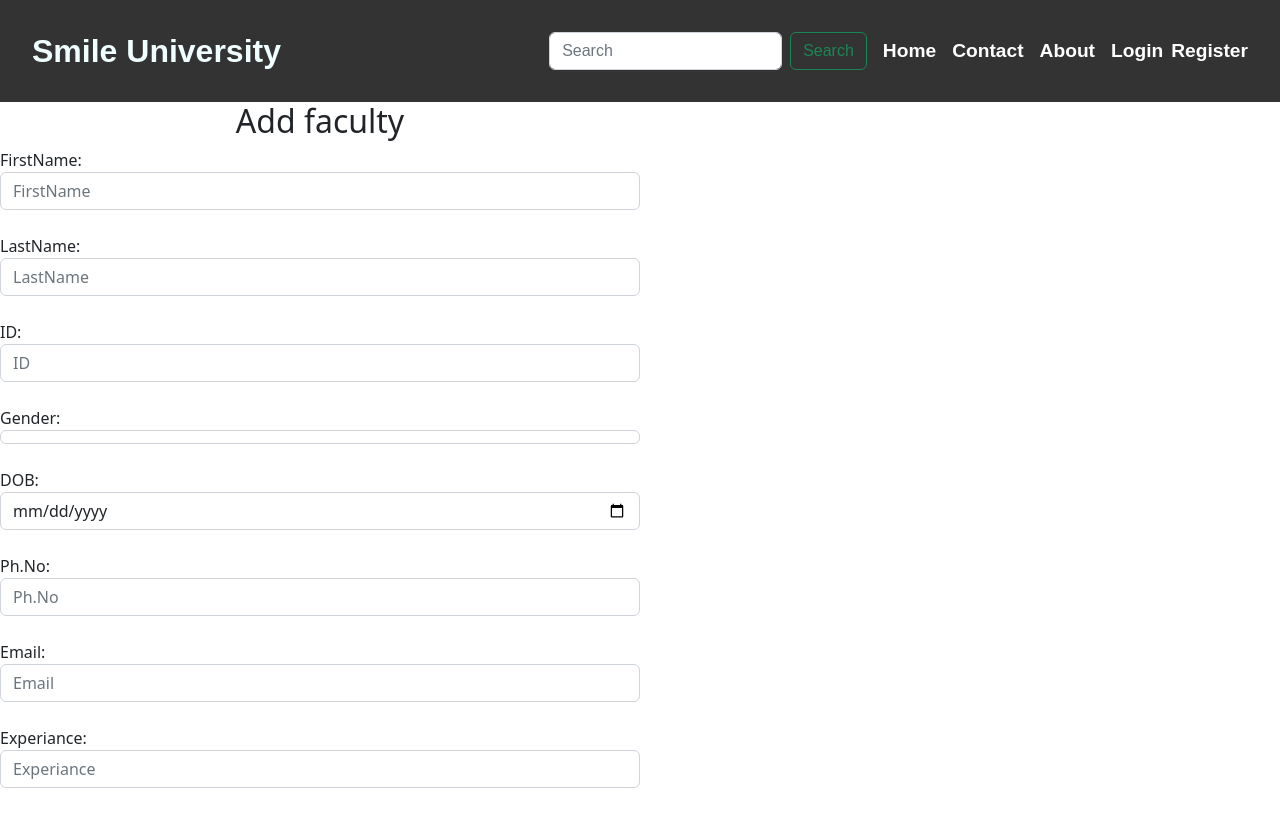
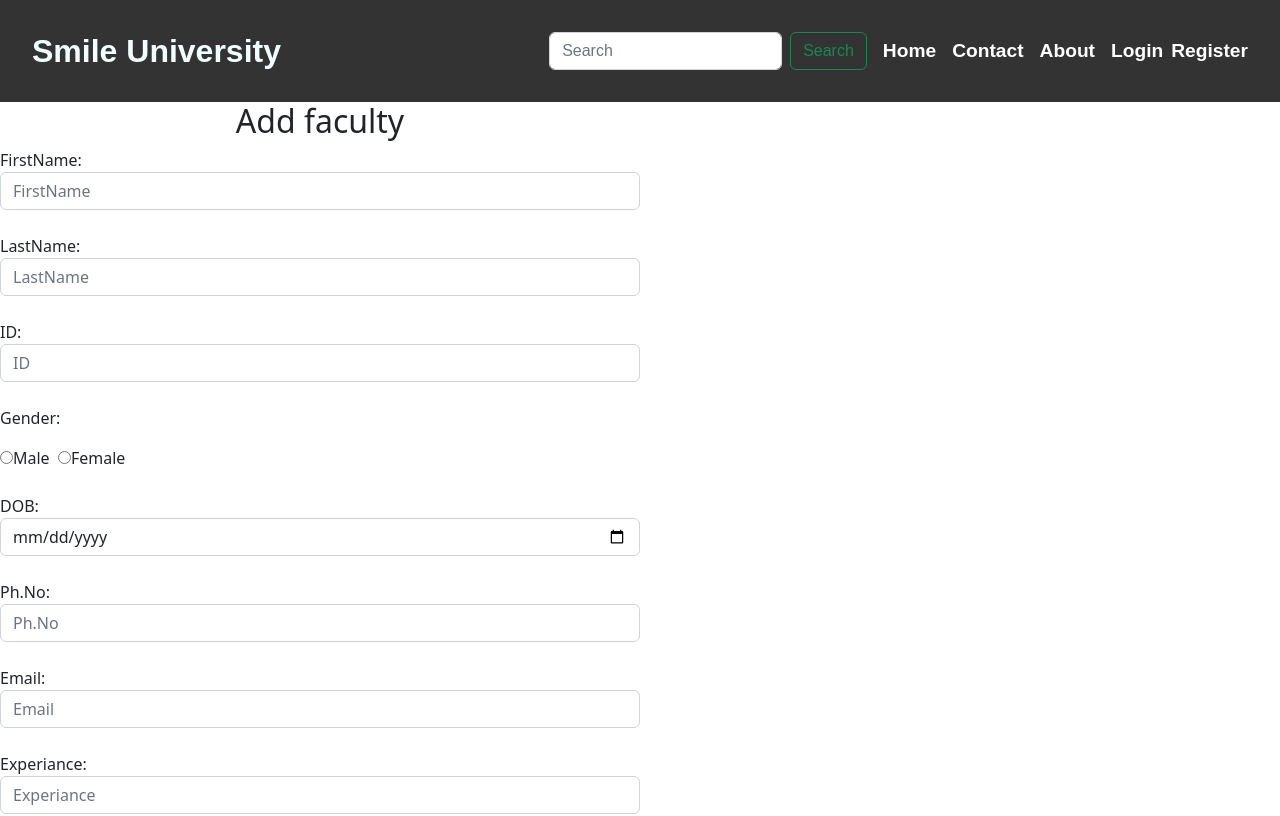
Before and after one commit to solaris7x/smile-ang, an Angular app: page /add-staff in a window 1280 px wide. Shown: the top 816 px of the page. Built offline with nearby package versions, Linux system fonts and the light colour scheme.

Commit message:
changed gender attribute in add-staff & add-studnt. added routing from home to other components in admin/home.

```diff
--- a/src/app/admin/add-staff/add-staff.component.html
+++ b/src/app/admin/add-staff/add-staff.component.html
@@ -17,10 +17,15 @@
       </div>
       <br/>
       <div class="form-group">
-        <label for="gender">Gender:</label>
-        <input [(ngModel)]="model.gender" placeholder="Gender" type="radio" name="gender" class="form-control" id="gender">
-      </div>
-      <br/>
+        <label>Gender:</label>
+        <p>&ensp;</p>
+        <label class="radio-inline">
+            <input type="radio" name="optradio" value='Male' [(ngModel)]="model.gender" >Male
+        </label>&nbsp;
+        <label class="radio-inline">
+            <input type="radio" name="optradio" value='Female' [(ngModel)]="model.gender" >Female
+        </label>
+      </div><br/>
       <div class="form-group">
         <label for="dob">DOB:</label>
         <input [(ngModel)]="model.dob" placeholder="DOB" type="date" name="dob" class="form-control" id="dob">
@@ -80,7 +85,7 @@
             <option value="10">MECH</option>
             <option value="11">Machine Learning</option>
         </select>
-    </div>
+    </div><br/>
       <button class="btn btn-success" (click)="createFaculty()">Create</button>
     </form>
     </div>
--- a/src/app/admin/add-student/add-student.component.html
+++ b/src/app/admin/add-student/add-student.component.html
@@ -18,8 +18,14 @@
       </div><br/>
 
       <div class="form-group">
-        <label for="gender">Gender:</label>
-        <input [(ngModel)]="model.gender" placeholder="Gender" name="gender" class="form-control" id="gender">
+        <label>Gender:</label>
+        <p>&ensp;</p>
+        <label class="radio-inline">
+            <input type="radio" name="optradio" value='Male' [(ngModel)]="model.gender" >Male
+        </label>&nbsp;
+        <label class="radio-inline">
+            <input type="radio" name="optradio" value='Female' [(ngModel)]="model.gender" >Female
+        </label>
       </div><br/>
 
       <div class="form-group">
--- a/src/app/admin/home/home.component.html
+++ b/src/app/admin/home/home.component.html
@@ -1,9 +1,19 @@
-<p>Welcome to Home Component.</p><hr/><br/>
-<p>from here we need to link all components inside admin module.</p>
-<!-- <ul>
-    <li><a routerLink='add-branch'>Add Branch</a></li>
-    <li><a *ngIf="condition" class="make_it_look_like_a_button" [routerLink]="['add-branch']">Add Branch
-    </a>
-    <button *ngIf="!condition">Test</button>
-    </li>
-</ul> -->
+<p>Welcome to Home Component.</p><hr/><br>
+<p>from here we can go to all components.</p>
+
+<!-- <div class="column">
+    <div class="card">
+       <img src="assets\dental.jpg" alt="Avatar" >
+        <hr>
+        <div class="button1">
+          <input type="submit" routerLink="/add-staff" value="Add New Faculty" name="child">
+        </div>
+    </div>
+</div> -->
+
+<div class="button1">
+    <input type="submit" routerLink="/add-staff" value="Add New Faculty" name="child"> &nbsp;
+    <input type="submit" routerLink="/add-student" value="Add New Student" name="child">&nbsp;
+    <input type="submit" routerLink="/add-course" value="Add New Course" name="child">&nbsp;
+    <input type="submit" routerLink="/add-branch" value="Add New Branch" name="child">
+</div>
```
